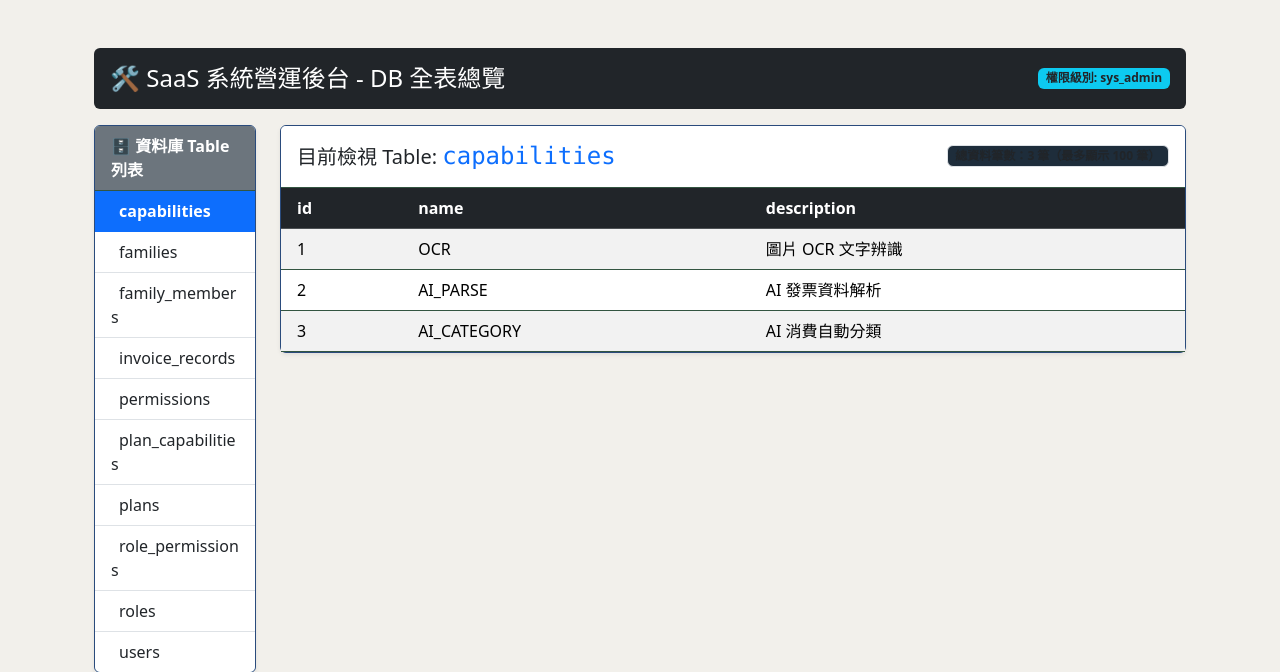
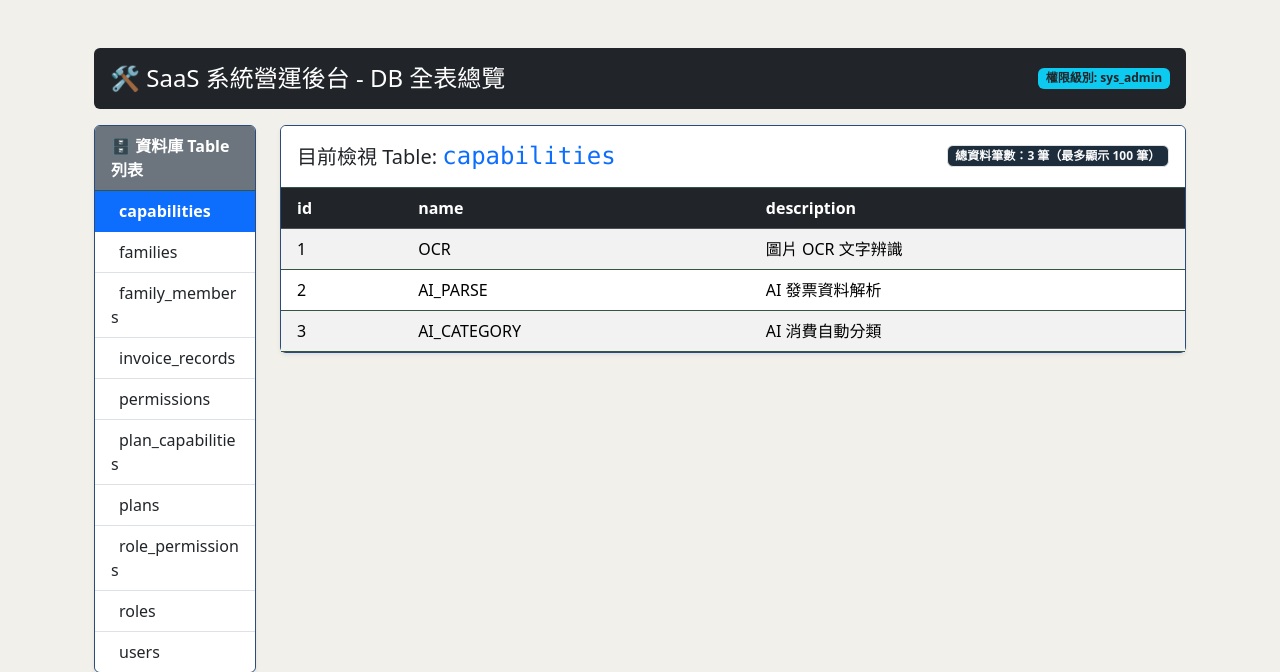
Before and after one commit to Mituteruhsu/Flask_Project, a Flask app: page /dashboard/admin in a window 1280 px wide. Shown: the part 56-728 px from the top of the page. Run offline with Flask 3, Linux system fonts and the light colour scheme; a user stored in the database is signed in; data comes from the database, SQL or seed files in the repository; some libraries are stand-ins or nearby versions.

Commit message:
Update dashboard/admin/index.html text color light

```diff
--- a/templates/dashboard/admin/index.html
+++ b/templates/dashboard/admin/index.html
@@ -39,7 +39,7 @@
             <h5 class="mb-0">
               目前檢視 Table: <code class="fs-4 text-primary">{{ selected_table }}</code>
             </h5>
-            <span class="badge bg-light text-dark border">
+            <span class="badge bg-light text-light border">
               總資料筆數：<strong>{{ total_count }}</strong> 筆（最多顯示 100 筆）
             </span>
           </div>
```
